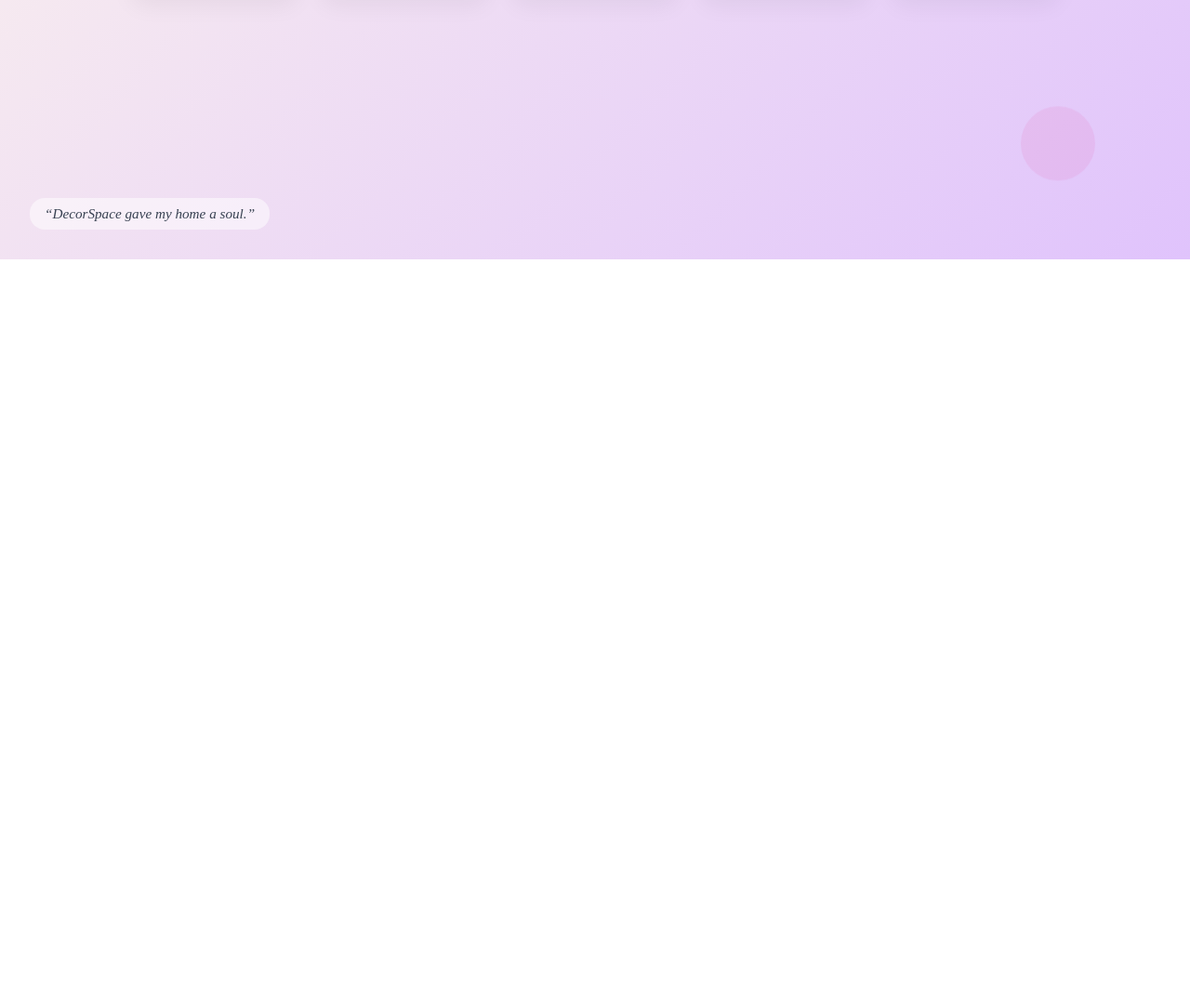
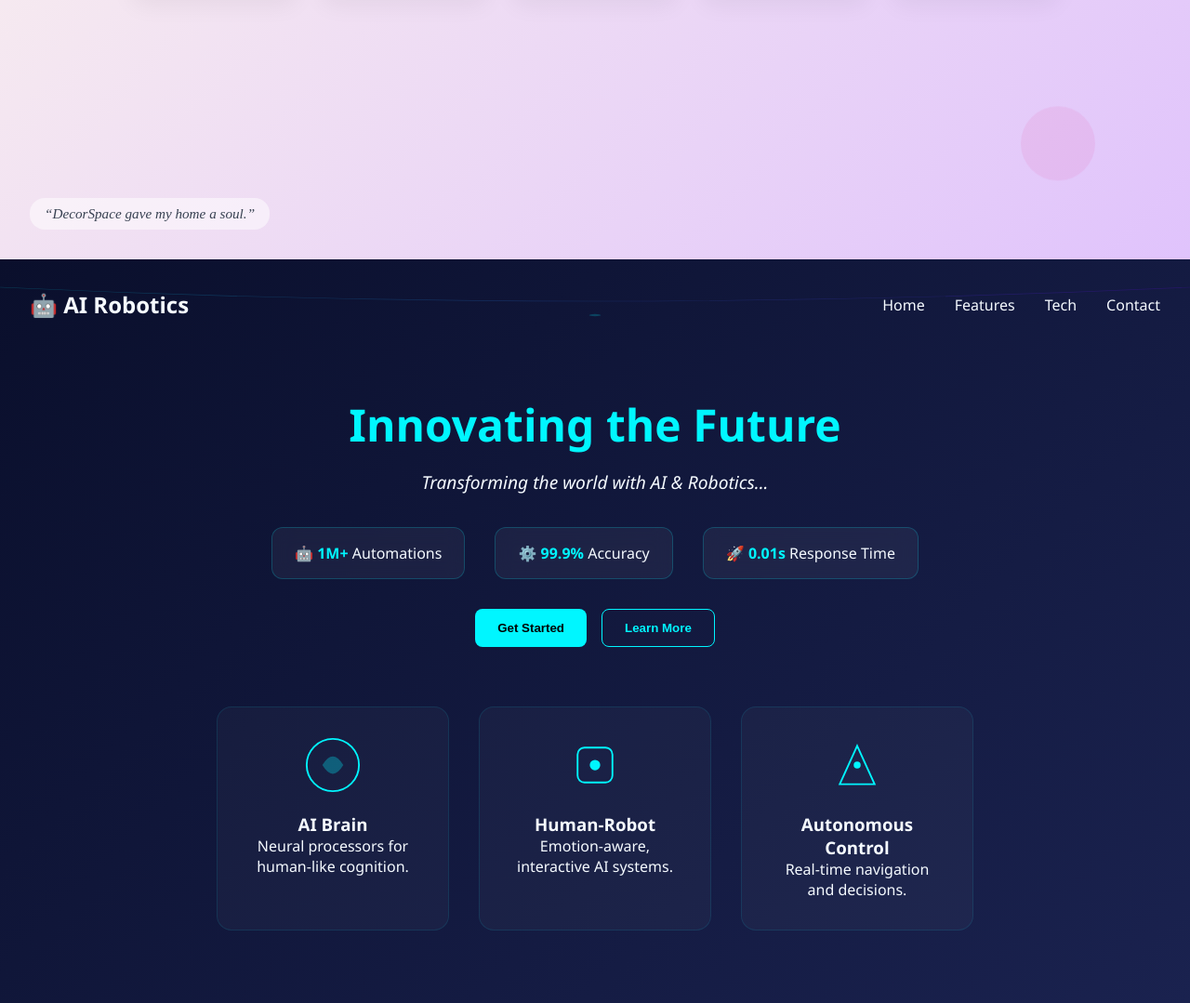
Before and after one commit to jatinparmar24/repo2, a plain HTML site: page animated_landingPage.html in a window 1280 px wide. Shown: the part 2921-4000 px from the top of the page at 93% size. Before the commit the page ends 3200 px from the top, so only its background shows below. Drawn offline with nearby package versions, Linux system fonts and the light colour scheme; no server answers.

Commit message:
ai theme landing page

```diff
--- a/animated.css
+++ b/animated.css
@@ -759,7 +759,206 @@
 
 /* section 4 home decore */
 
+/* section 5 ai */
+.ai-hero {
+  min-height: 100vh;
+  padding: 2rem;
+  background: linear-gradient(135deg, #0a0f2c, #1a224f);
+  color: #f5faff;
+  font-family: 'Segoe UI', sans-serif;
+  position: relative;
+  overflow: hidden;
+  z-index: 1;
+}
 
+.ai-navbar {
+  display: flex;
+  justify-content: space-between;
+  align-items: center;
+  padding-bottom: 1rem;
+  z-index: 2;
+  position: relative;
+}
+
+.ai-logo {
+  font-size: 1.5rem;
+  font-weight: bold;
+}
+
+.ai-menu {
+  display: none;
+  font-size: 1.8rem;
+  cursor: pointer;
+}
+
+.ai-navlinks {
+  list-style: none;
+  display: flex;
+  gap: 2rem;
+  z-index: 2;
+}
+
+.ai-navlinks li a {
+  text-decoration: none;
+  color: #f5faff;
+  font-weight: 500;
+  position: relative;
+}
+
+.ai-navlinks li a::after {
+  content: "";
+  position: absolute;
+  bottom: -5px;
+  left: 0;
+  height: 2px;
+  width: 0;
+  background: #00f6ff;
+  transition: width 0.3s ease;
+}
+
+.ai-navlinks li a:hover::after {
+  width: 100%;
+}
+
+.ai-bg-svg {
+  position: absolute;
+  top: 0;
+  left: 0;
+  width: 100%;
+  height: 120px;
+  z-index: 0;
+  opacity: 0.2;
+  pointer-events: none;
+}
+
+.ai-content {
+  text-align: center;
+  margin-top: 4rem;
+  animation: fadeInUp 1.2s ease-in;
+  position: relative;
+  z-index: 2;
+}
+
+.ai-title {
+  font-size: 3rem;
+  margin-bottom: 1rem;
+  color: #00f6ff;
+}
+
+.ai-tagline {
+  font-size: 1.2rem;
+  height: 30px;
+  font-style: italic;
+  margin-bottom: 2rem;
+}
+
+.ai-stats {
+  display: flex;
+  justify-content: center;
+  gap: 2rem;
+  flex-wrap: wrap;
+  margin-bottom: 2rem;
+}
+
+.ai-stat {
+  background: rgba(255, 255, 255, 0.05);
+  padding: 1rem 1.5rem;
+  border-radius: 12px;
+  font-size: 1rem;
+  backdrop-filter: blur(10px);
+  border: 1px solid rgba(0, 246, 255, 0.2);
+  transition: transform 0.3s ease;
+}
+
+.ai-stat:hover {
+  transform: scale(1.05);
+}
+
+.ai-stat span {
+  font-weight: bold;
+  color: #00f6ff;
+}
+
+.ai-buttons {
+  display: flex;
+  justify-content: center;
+  gap: 1rem;
+  flex-wrap: wrap;
+}
+
+.ai-btn {
+  padding: 0.75rem 1.5rem;
+  border: none;
+  border-radius: 8px;
+  background: #00f6ff;
+  color: #000;
+  font-weight: 600;
+  cursor: pointer;
+  transition: all 0.3s ease;
+}
+
+.ai-btn:hover {
+  transform: scale(1.05);
+  box-shadow: 0 0 10px #00f6ff;
+}
+
+.ai-secondary {
+  background: transparent;
+  border: 1px solid #00f6ff;
+  color: #00f6ff;
+}
+
+.ai-features {
+  display: flex;
+  justify-content: center;
+  align-items: stretch;
+  gap: 2rem;
+  margin-top: 4rem;
+  flex-wrap: wrap;
+  position: relative;
+  z-index: 2;
+}
+
+.ai-card {
+  background: rgba(255, 255, 255, 0.03);
+  padding: 2rem;
+  border-radius: 16px;
+  text-align: center;
+  max-width: 250px;
+  flex: 1 1 250px;
+  border: 1px solid rgba(0, 246, 255, 0.1);
+  transition: transform 0.4s ease, box-shadow 0.4s ease;
+}
+
+.ai-card:hover {
+  transform: translateY(-8px);
+  box-shadow: 0 0 12px #00f6ff;
+}
+
+.ai-icon-svg {
+  width: 60px;
+  height: 60px;
+  margin-bottom: 1rem;
+  transition: transform 0.4s ease;
+}
+
+.ai-card:hover .ai-icon-svg {
+  transform: scale(1.1) rotate(3deg);
+  filter: drop-shadow(0 0 6px #00f6ff);
+}
+
+@keyframes fadeInUp {
+  0% {
+    opacity: 0;
+    transform: translateY(40px);
+  }
+  100% {
+    opacity: 1;
+    transform: translateY(0);
+  }
+}
+
+/* section 5 ai */
 
 /* Responsive */
 
@@ -849,4 +1048,44 @@
   }
 
   /* section 4 home decore */
+
+  /* section 5 ai */
+    .ai-navlinks {
+    display: none;
+    flex-direction: column;
+    background: #1a224f;
+    position: absolute;
+    top: 60px;
+    right: 20px;
+    padding: 1rem;
+    border-radius: 12px;
+  }
+
+  .ai-show {
+    display: flex !important;
+  }
+
+  .ai-menu {
+    display: block;
+  }
+
+  .ai-stats, .ai-buttons {
+    flex-direction: column;
+    gap: 1rem;
+  }
+
+  .ai-features {
+    flex-direction: column;
+    gap: 2rem;
+  }
+
+  .ai-title {
+    font-size: 2rem;
+  }
+
+  .ai-tagline {
+    font-size: 1rem;
+  }
+
+  /* section 5 ai */
 }
--- a/animated.js
+++ b/animated.js
@@ -71,3 +71,26 @@ hamburger.addEventListener('click', () => {
 });
 
 // section 4 home decore
+
+// section 5 ai
+const tagline = "Transforming the world with AI & Robotics...";
+let i = 0;
+
+function typeWriter() {
+  if (i < tagline.length) {
+    document.getElementById("ai-typewriter").innerHTML += tagline.charAt(i);
+    i++;
+    setTimeout(typeWriter, 50);
+  }
+}
+
+window.onload = () => {
+  typeWriter();
+};
+
+function toggleMenu() {
+  const nav = document.getElementById("ai-links");
+  nav.classList.toggle("ai-show");
+}
+
+// section 5 ai
--- a/animated_landingPage.html
+++ b/animated_landingPage.html
@@ -227,6 +227,82 @@
 
     <!-- section 4 home decore -->
 
+    <!-- section 5 ai -->
+     <section class="ai-hero">
+  <!-- SVG Background Design -->
+  <svg class="ai-bg-svg" viewBox="0 0 800 400" preserveAspectRatio="none">
+    <defs>
+      <linearGradient id="glowLine" x1="0" y1="0" x2="1" y2="0">
+        <stop offset="0%" stop-color="#00f6ff" />
+        <stop offset="100%" stop-color="#6f00ff" />
+      </linearGradient>
+    </defs>
+    <path d="M0 100 Q400 200 800 100" stroke="url(#glowLine)" stroke-width="2" fill="none" />
+    <circle cx="400" cy="200" r="4" fill="#00f6ff">
+      <animate attributeName="r" values="4;6;4" dur="2s" repeatCount="indefinite" />
+    </circle>
+  </svg>
+
+  <!-- Navbar -->
+  <nav class="ai-navbar">
+    <div class="ai-logo">🤖 AI Robotics</div>
+    <div class="ai-menu" onclick="toggleMenu()">☰</div>
+    <ul class="ai-navlinks" id="ai-links">
+      <li><a href="#">Home</a></li>
+      <li><a href="#">Features</a></li>
+      <li><a href="#">Tech</a></li>
+      <li><a href="#">Contact</a></li>
+    </ul>
+  </nav>
+
+  <!-- Content -->
+  <div class="ai-content">
+    <h1 class="ai-title">Innovating the Future</h1>
+    <p class="ai-tagline" id="ai-typewriter"></p>
+
+    <div class="ai-stats">
+      <div class="ai-stat">🤖 <span>1M+</span> Automations</div>
+      <div class="ai-stat">⚙️ <span>99.9%</span> Accuracy</div>
+      <div class="ai-stat">🚀 <span>0.01s</span> Response Time</div>
+    </div>
+
+    <div class="ai-buttons">
+      <button class="ai-btn">Get Started</button>
+      <button class="ai-btn ai-secondary">Learn More</button>
+    </div>
+  </div>
+
+  <!-- Feature Cards with SVGs -->
+  <div class="ai-features">
+    <div class="ai-card">
+      <svg class="ai-icon-svg" viewBox="0 0 64 64">
+        <circle cx="32" cy="32" r="30" stroke="#00f6ff" stroke-width="2" fill="none" />
+        <path d="M20 32 Q32 12 44 32 Q32 52 20 32" fill="#00f6ff" opacity="0.3" />
+      </svg>
+      <h3>AI Brain</h3>
+      <p>Neural processors for human-like cognition.</p>
+    </div>
+    <div class="ai-card">
+      <svg class="ai-icon-svg" viewBox="0 0 64 64">
+        <rect x="12" y="12" width="40" height="40" rx="8" stroke="#00f6ff" stroke-width="2" fill="none" />
+        <circle cx="32" cy="32" r="6" fill="#00f6ff" />
+      </svg>
+      <h3>Human-Robot</h3>
+      <p>Emotion-aware, interactive AI systems.</p>
+    </div>
+    <div class="ai-card">
+      <svg class="ai-icon-svg" viewBox="0 0 64 64">
+        <polygon points="32,10 52,54 12,54" stroke="#00f6ff" stroke-width="2" fill="none" />
+        <circle cx="32" cy="32" r="4" fill="#00f6ff" />
+      </svg>
+      <h3>Autonomous Control</h3>
+      <p>Real-time navigation and decisions.</p>
+    </div>
+  </div>
+</section>
+
+    <!-- section 5 ai -->
+
 <!-- section 1 -->
    <!-- Lottie script -->
   <script src="https://unpkg.com/@lottiefiles/lottie-player@latest/dist/lottie-player.js"></script>
```
